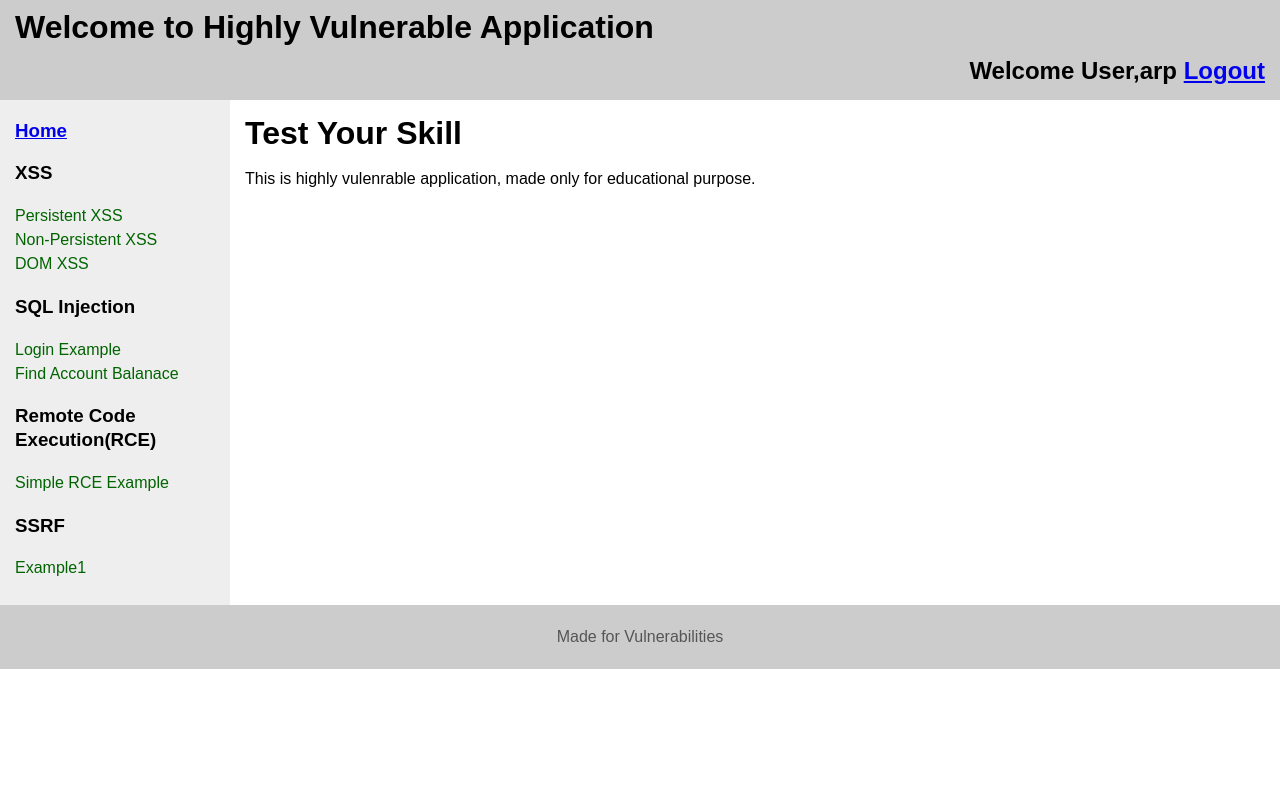
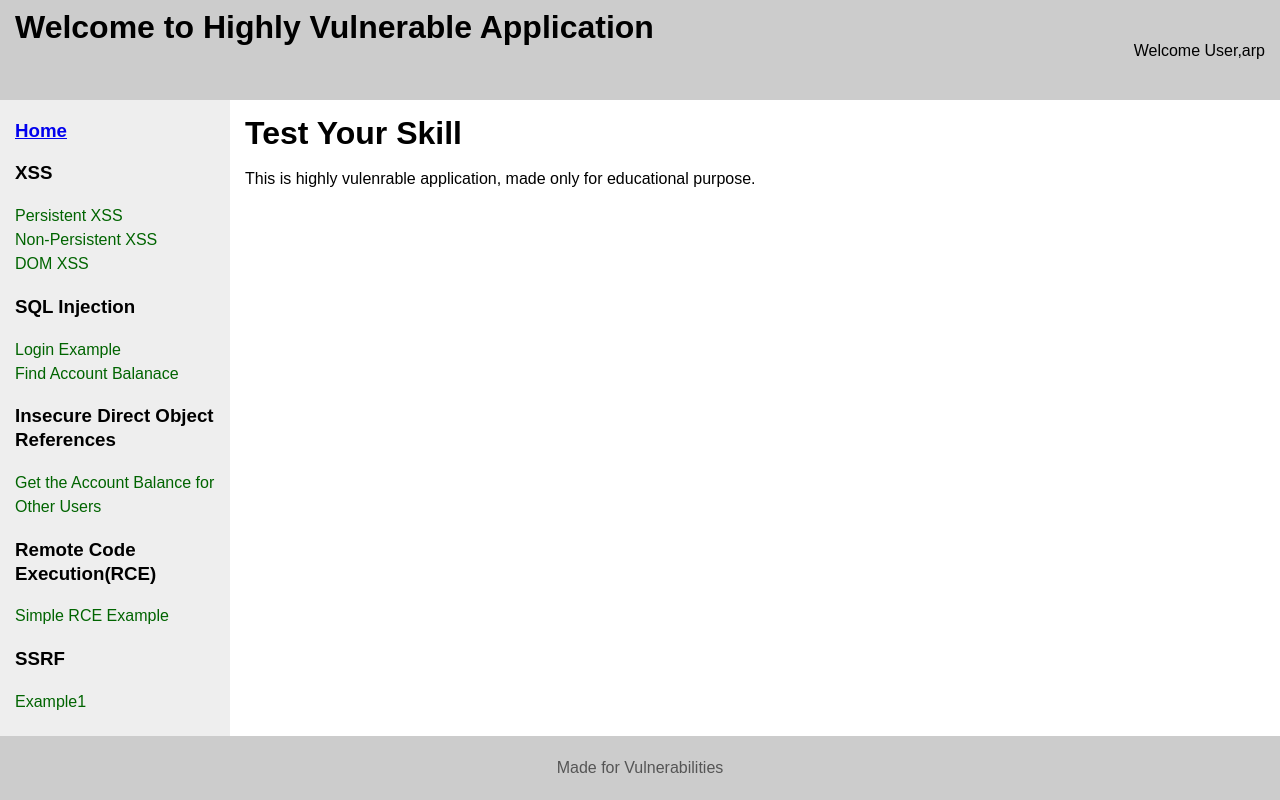
Before and after one commit to ankitdit06/r1, a PHP site: page / in a window 1280 px wide. Run offline with PHP 8.4, Linux system fonts and the light colour scheme; a user stored in the database is signed in.

Commit message:
Added IDOR and Change password

```diff
--- a/footer.php
+++ b/footer.php
@@ -21,6 +21,14 @@
 						<li><a href="sql_account_balance.php">Find Account Balanace</a></li>
 											</ul>
 									</div>
+									<div class="innertube">
+					<h3>Insecure Direct Object References</h3>
+					<ul>
+						<li><a href="idor1.php">Get the Account Balance for Other Users</a></li>
+
+											</ul>
+									</div>
+
 									<?php
 				if(isset($_SESSION['user'] )){
 					?>
--- a/header.php
+++ b/header.php
@@ -23,6 +23,7 @@
 			#header {
 				background: #ccc;
 				height: 100px;
+
 			}
 
 			#header h1 {
@@ -52,6 +53,8 @@
 				background: #ccc;
 				text-align: center;
 				padding: 4px 0;
+				bottom:0px;
+				position:fixed;
 			}
 
 			#wrapper {
@@ -81,17 +84,32 @@
 				color: darkgreen;
 				text-decoration: none;
 			}
+		.dropdown {
+    position: relative;
+    display: inline-block;
+}
 
+.dropdown-content {
+    display: none;
+    position: absolute;
+    background-color: #f9f9f9;
+    min-width: 160px;
+    box-shadow: 0px 8px 16px 0px rgba(0,0,0,0.2);
+    padding: 12px 16px;
+    z-index: 1;
+}
+
+.dropdown:hover .dropdown-content {
+    display: block;
+}
 		</style>
 
 		<script>
-(function(proxied) {
+
   window.alert = function() {
     document.getElementById("crak").innerHTML="Ohhh...You did it!!!!!!!!!!!!!";
-    return proxied.apply(this, arguments);
 
   };
-})(window.alert);
 </script>
 	</head>
 
@@ -103,10 +121,18 @@
 				<?php
 				if(isset($_SESSION['user'] )){
 					?>
-				<div style="float:right">
-				<h2>Welcome User,<?php echo $_SESSION['user'] ; ?>
+				<div class="dropdown" style="float:right">
+				<span>Welcome User,<?php echo $_SESSION['user'] ; ?></span>
 
-				<a href="logout.php">Logout</a></div>
+
+  <div class="dropdown-content">
+    <a href="changePassword.php">Change Password</a>
+  <a href="logout.php">Logout</a>
+  </div>
+  </div>
+</div>
+
+
 				<?php } ?>
 			</div>
 		</header>
--- a/index.php
+++ b/index.php
@@ -3,5 +3,11 @@ include("header.php");
 ?>
 This is highly vulenrable application, made only for educational purpose.
 <?php
+if(!isset($_SESSION['user'])){
+	?>
+Please use the username :arp<br/>
+and Password : alpha<br/>
+<?php
+}
 include("footer.php");
 ?>
```
Also changed, not shown: changePassword.php (added, +28 -0 lines), idor1.php (added, +40 -0 lines).
